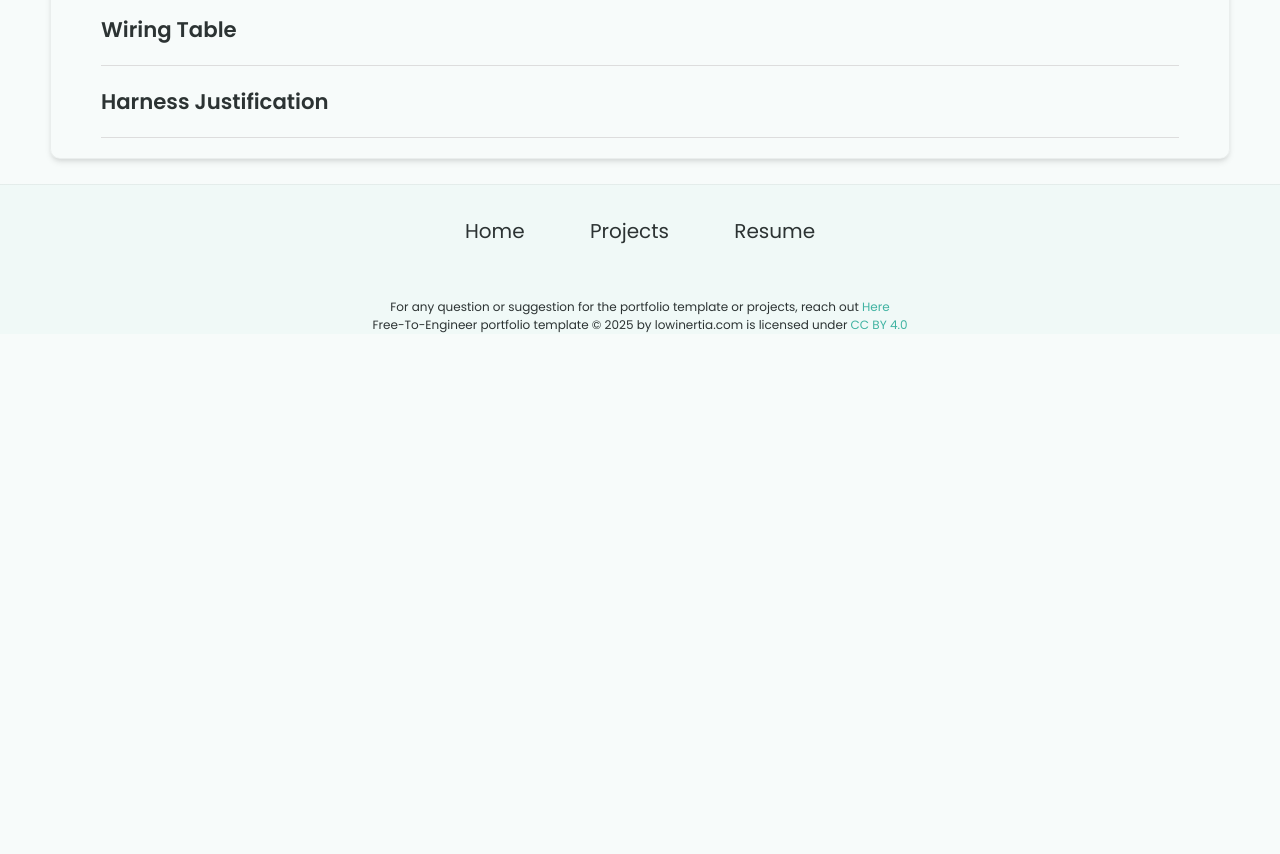
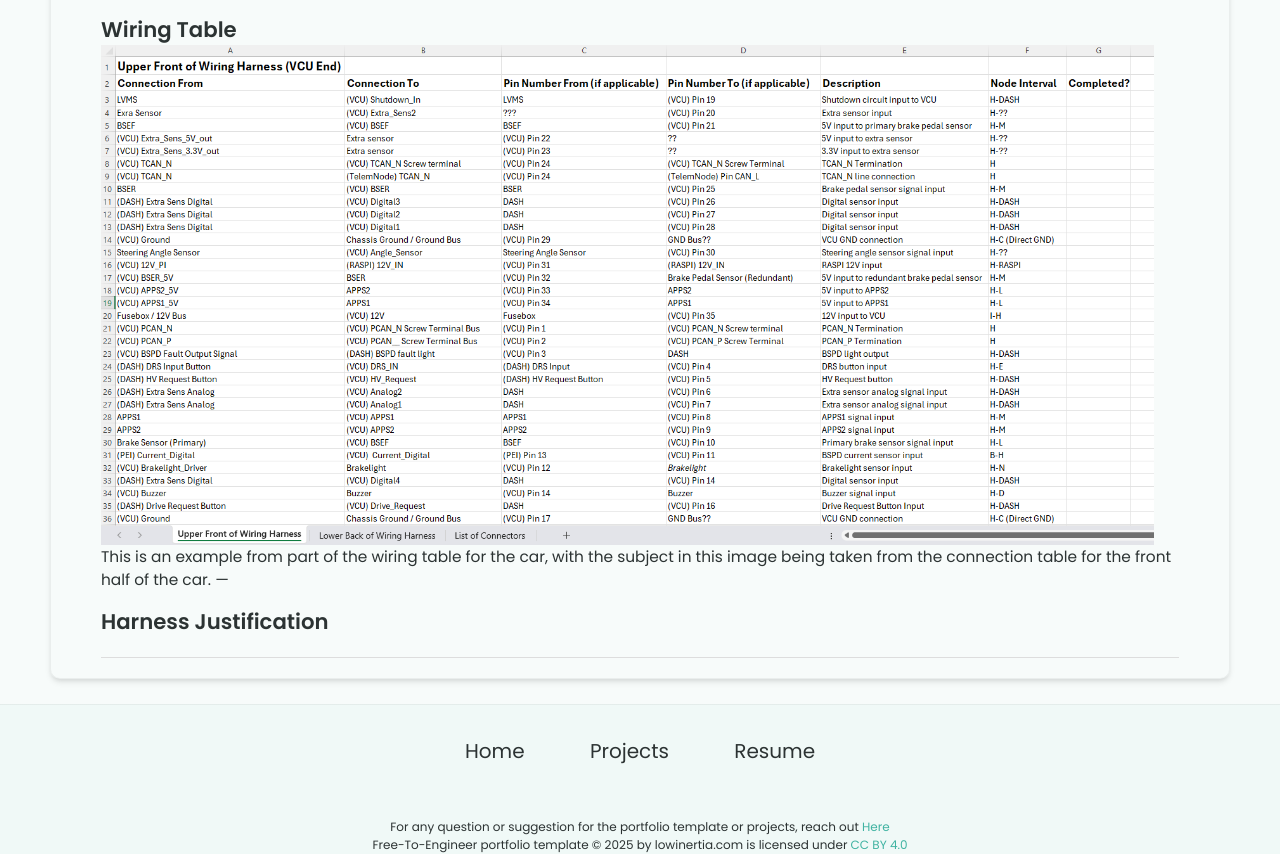
Before and after one commit to WillyWonky967/WillyWonky967.github.io, a Jekyll site: the page built from _projects/WiringHarness/index.md, in a window 1280 px wide and 900 px high, scrolled down 1582 px, cut to the strip 46-900 px from the top of the window. Built offline with Jekyll 4.4.1, drawn with Linux system fonts in a browser that asks for light colours; before the commit the page ends 1962 px from its top, so only the background shows below that.

Commit message:
added wiring table stuff

```diff
--- a/_projects/WiringHarness/index.md
+++ b/_projects/WiringHarness/index.md
@@ -24,7 +24,8 @@ This is a diagram indicating the positioning of the nodes points I have placed o
 ---
 
 ## Wiring Table
-
+{% include image-gallery.html images="Website_WiringHarness3.png" height="500" %}
+This is an example from part of the wiring table for the car, with the subject in this image being taken from the connection table for the front half of the car.
 ---
 
 ## Harness Justification
```
Also changed, not shown: _projects/WiringHarness/Website_WiringHarness3.png (added).
